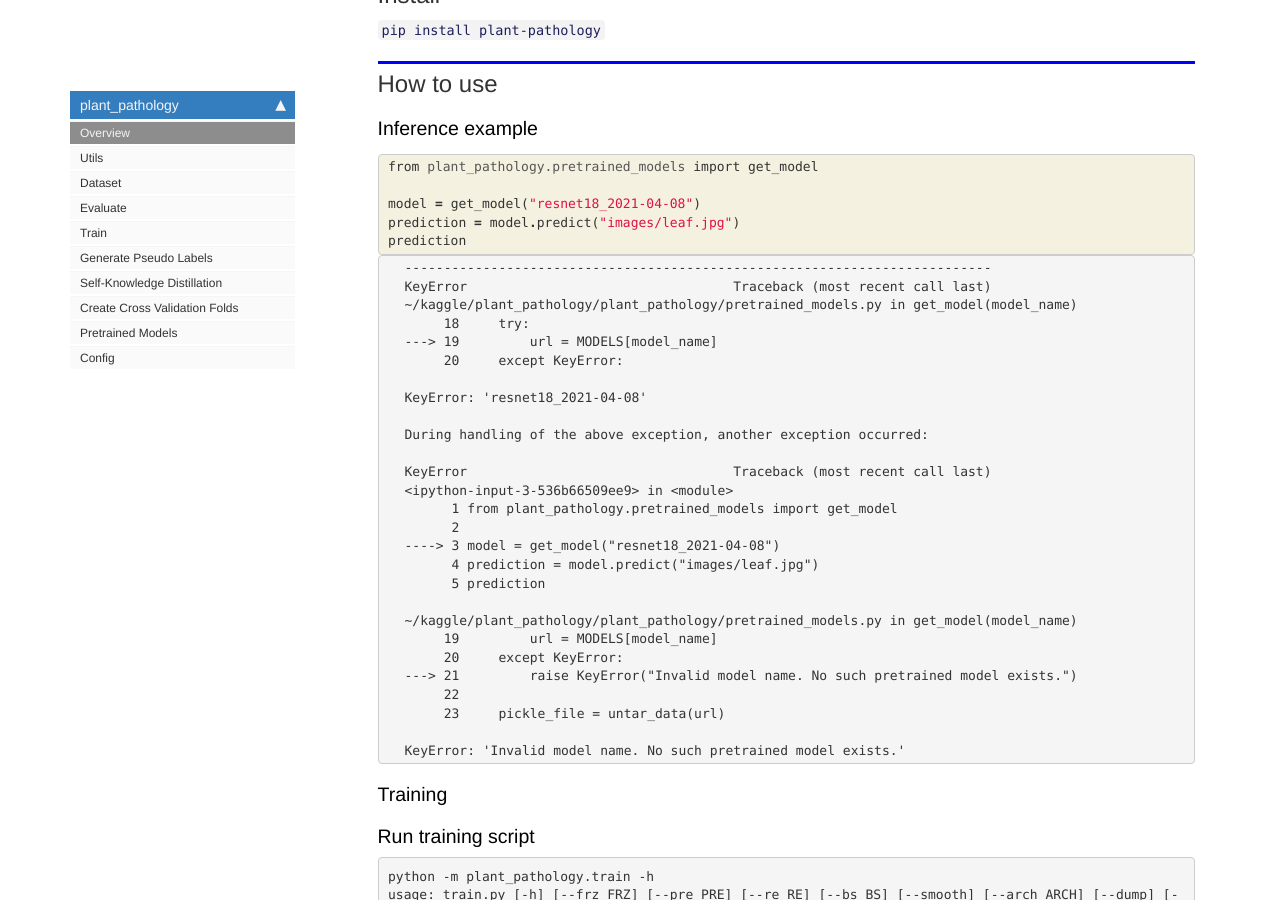
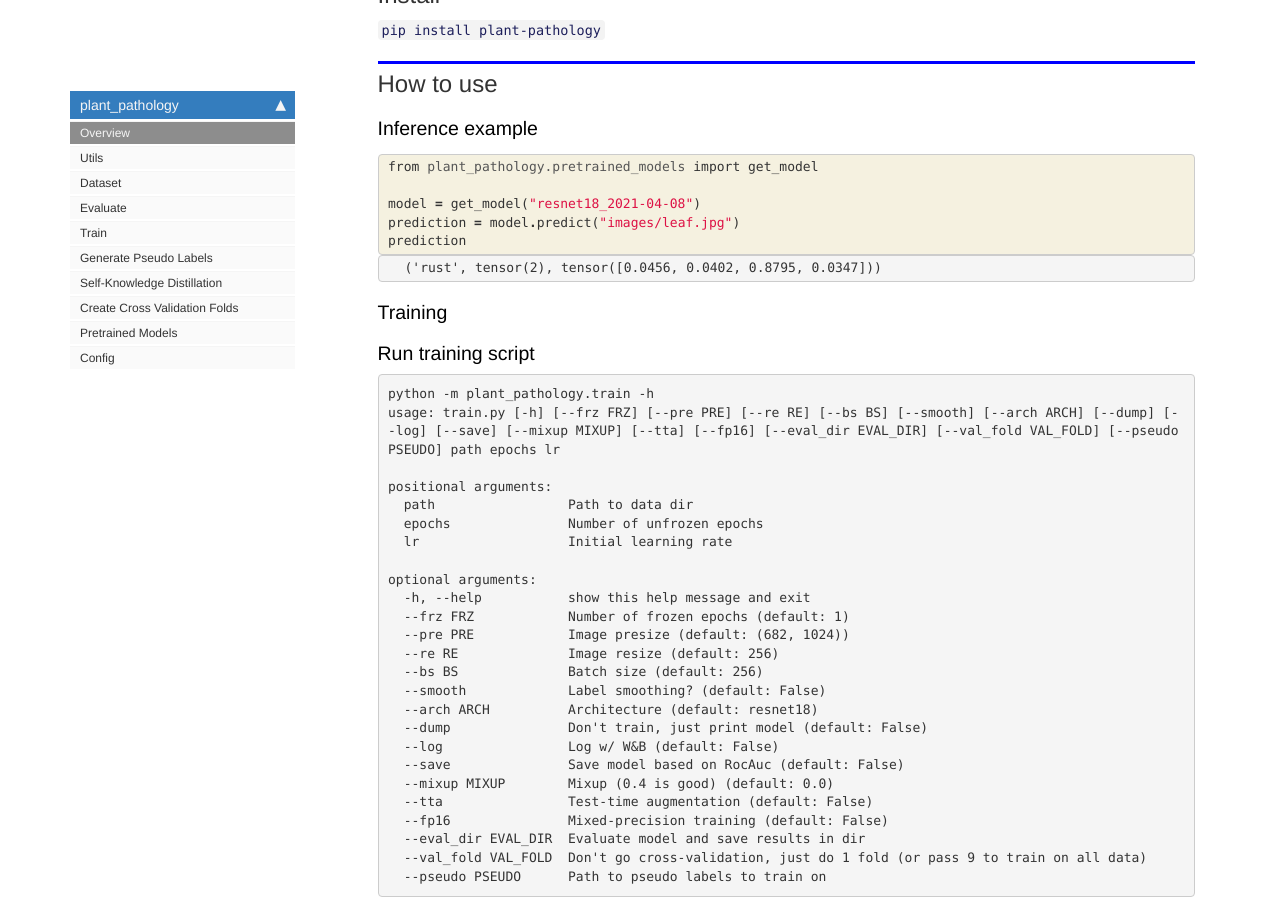
Before and after one commit to bwolfson97/plant_pathology, a Jekyll site: the page built from docs/index.html, in a window 1280 px wide and 900 px high, scrolled down 1084 px. Built offline with Jekyll 4.4.1, drawn with Linux system fonts in a browser that asks for light colours; nearby versions of some CDN libraries; comment, search, counter and statistics services are not loaded.

Commit message:
Make release

```diff
--- a/docs/index.html
+++ b/docs/index.html
@@ -86,36 +86,30 @@ nb_path: "nbks/index.ipynb"
 
 <div class="output_area">
 
-<div class="output_subarea output_text output_error">
-<pre>
-<span class="ansi-red-fg">---------------------------------------------------------------------------</span>
-<span class="ansi-red-fg">KeyError</span>                                  Traceback (most recent call last)
-<span class="ansi-green-fg">~/kaggle/plant_pathology/plant_pathology/pretrained_models.py</span> in <span class="ansi-cyan-fg">get_model</span><span class="ansi-blue-fg">(model_name)</span>
-<span class="ansi-green-intense-fg ansi-bold">     18</span>     <span class="ansi-green-fg">try</span><span class="ansi-blue-fg">:</span>
-<span class="ansi-green-fg">---&gt; 19</span><span class="ansi-red-fg">         </span>url <span class="ansi-blue-fg">=</span> MODELS<span class="ansi-blue-fg">[</span>model_name<span class="ansi-blue-fg">]</span>
-<span class="ansi-green-intense-fg ansi-bold">     20</span>     <span class="ansi-green-fg">except</span> KeyError<span class="ansi-blue-fg">:</span>
 
-<span class="ansi-red-fg">KeyError</span>: &#39;resnet18_2021-04-08&#39;
+<div class="output_html rendered_html output_subarea ">
 
-During handling of the above exception, another exception occurred:
+</div>
 
-<span class="ansi-red-fg">KeyError</span>                                  Traceback (most recent call last)
-<span class="ansi-green-fg">&lt;ipython-input-3-536b66509ee9&gt;</span> in <span class="ansi-cyan-fg">&lt;module&gt;</span>
-<span class="ansi-green-intense-fg ansi-bold">      1</span> <span class="ansi-green-fg">from</span> plant_pathology<span class="ansi-blue-fg">.</span>pretrained_models <span class="ansi-green-fg">import</span> get_model
-<span class="ansi-green-intense-fg ansi-bold">      2</span>
-<span class="ansi-green-fg">----&gt; 3</span><span class="ansi-red-fg"> </span>model <span class="ansi-blue-fg">=</span> get_model<span class="ansi-blue-fg">(</span><span class="ansi-blue-fg">&#34;resnet18_2021-04-08&#34;</span><span class="ansi-blue-fg">)</span>
-<span class="ansi-green-intense-fg ansi-bold">      4</span> prediction <span class="ansi-blue-fg">=</span> model<span class="ansi-blue-fg">.</span>predict<span class="ansi-blue-fg">(</span><span class="ansi-blue-fg">&#34;images/leaf.jpg&#34;</span><span class="ansi-blue-fg">)</span>
-<span class="ansi-green-intense-fg ansi-bold">      5</span> prediction
+</div>
 
-<span class="ansi-green-fg">~/kaggle/plant_pathology/plant_pathology/pretrained_models.py</span> in <span class="ansi-cyan-fg">get_model</span><span class="ansi-blue-fg">(model_name)</span>
-<span class="ansi-green-intense-fg ansi-bold">     19</span>         url <span class="ansi-blue-fg">=</span> MODELS<span class="ansi-blue-fg">[</span>model_name<span class="ansi-blue-fg">]</span>
-<span class="ansi-green-intense-fg ansi-bold">     20</span>     <span class="ansi-green-fg">except</span> KeyError<span class="ansi-blue-fg">:</span>
-<span class="ansi-green-fg">---&gt; 21</span><span class="ansi-red-fg">         </span><span class="ansi-green-fg">raise</span> KeyError<span class="ansi-blue-fg">(</span><span class="ansi-blue-fg">&#34;Invalid model name. No such pretrained model exists.&#34;</span><span class="ansi-blue-fg">)</span>
-<span class="ansi-green-intense-fg ansi-bold">     22</span>
-<span class="ansi-green-intense-fg ansi-bold">     23</span>     pickle_file <span class="ansi-blue-fg">=</span> untar_data<span class="ansi-blue-fg">(</span>url<span class="ansi-blue-fg">)</span>
+<div class="output_area">
 
-<span class="ansi-red-fg">KeyError</span>: &#39;Invalid model name. No such pretrained model exists.&#39;</pre>
+
+<div class="output_html rendered_html output_subarea ">
+
 </div>
+
+</div>
+
+<div class="output_area">
+
+
+
+<div class="output_text output_subarea output_execute_result">
+<pre>(&#39;rust&#39;, tensor(2), tensor([0.0456, 0.0402, 0.8795, 0.0347]))</pre>
+</div>
+
 </div>
 
 </div>
--- a/plant_pathology/__init__.py
+++ b/plant_pathology/__init__.py
@@ -1 +1 @@
-__version__ = "0.0.2"
+__version__ = "0.0.3"
```
Also changed, not shown: README.md, plant_pathology/pretrained_models.py (line endings or trailing spaces), 2 other files.
